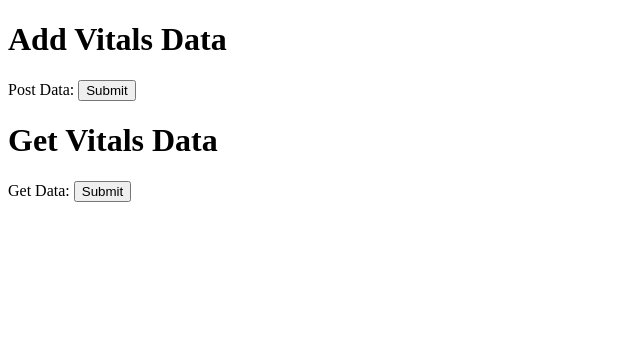
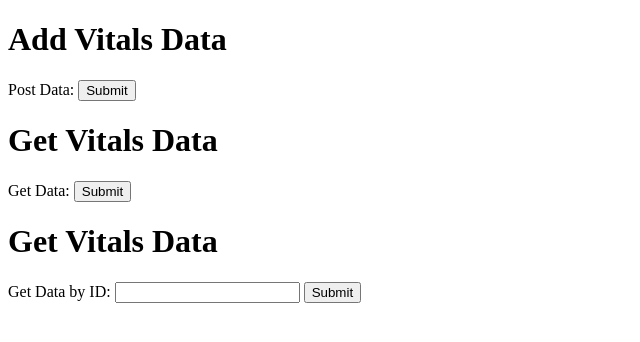
Before and after one commit to avni-g/CS361_Microservice, a Flask app: template Templates/index.html in a window 1280 px wide. Shown: the top 342 px of the page, without its empty margins (0-640 px from the left). Run offline with Flask 3, Linux system fonts and the light colour scheme; the template is opened without the code that fills it, so the values that code supplies are empty.

Commit message:
Struggling with adding Get by ID

```diff
--- a/Python_Requests_Implementation/myreq.py
+++ b/Python_Requests_Implementation/myreq.py
@@ -4,7 +4,7 @@ import json
 
 def post_values():
 
-    URL = "http://localhost:5000/vitals/datastore"
+    URL = "http://localhost:5000/api/healthdata/post"
 
     print("Input patient ID, systolic bp, diastolic bp, weight, and height.")
     print("Patient ID:")
@@ -49,7 +49,7 @@ def post_values():
 
 def get_values():
 
-    URL = "http://localhost:5000/vitals/datastore"
+    URL = "http://localhost:5000/api/healthdata"
 
     g = requests.get(url = URL)
     data = g.json()
@@ -58,7 +58,7 @@ def get_values():
     return
 
 def get_value(ID):
-    URL = f"http://localhost:5000/vitals/datastore/{ID}"
+    URL = f"http://localhost:5000/api/healthdata/{ID}"
 
     g_i = requests.get(url = URL)
     data = g_i.json()
--- a/Templates/index.html
+++ b/Templates/index.html
@@ -6,14 +6,35 @@
 </head>
 <body>
    <h1>Add Vitals Data</h1>
-   <form action="/vitals/post" >
+   <form action="/api/healthdata/post">
     <label for="Post Data">Post Data:</label>
     <input type="Submit" value="Submit">
   </form>
+
   <h1>Get Vitals Data</h1>
-  <form action="/vitals/datastore" >
+  <form action="/api/healthdata" method = "Get">
    <label for="Get Data">Get Data:</label>
    <input type="Submit" value="Submit">
+  </form>
+
+
+  <h1>Get Vitals Data</h1>
+   <form id = "GetDatabyIDForm" action="api/healthdata/" method="get">
+    <label for="GetDataByID">Get Data by ID:</label>
+    <input type = number id = "GetDataByID" name = "GetDataByID">
+    <input type="Submit" value="Submit">
  </form>
+
+ <script>
+  document.getElementById("GetDatabyIDForm").addEventListener("submit", function(event) {
+    event.preventDefault();
+    var searchQuery = document.getElementByID("GetDataByID").value;
+    var newURL = "/api/healthdata/" + encodeURIComponent(searchQuery);
+  document.getElementbyID("GetDatabyIDForm").action = newURL;
+  this.submit();
+
+  })
+ </script>
+
 </body>
 </html>
--- a/Templates/postdata.html
+++ b/Templates/postdata.html
@@ -6,7 +6,7 @@
 </head>
 <body>
    <h1>Add Vitals Data</h1>
-   <form action="/vitals/datastore" method="post">
+   <form action="/api/healthdata/post" method="post">
     <label for="patient_id">Patient ID:</label>
     <input type="text" id="patient_id" name="patient_id" required><br><br>
     <label for="sys_bp">Sys BP:</label>
--- a/app.py
+++ b/app.py
@@ -2,6 +2,7 @@ from flask import Flask, request, jsonify, render_template
 from flask_sqlalchemy import SQLAlchemy
 from flask_marshmallow import Marshmallow
 import os
+import json
 
 # To run locally, import Flask.
 
@@ -11,13 +12,9 @@ import os
 ##  curl -X GET http://localhost:5000/vitals/datastore -H "
 ##  curl -X GET http://localhost:5000/vitals/datastore/1 -H "
 
+### DB Creation
+
 app = Flask(__name__)
-
-"""
-@app.route('/', methods=['GET'])
-def get():
-    return jsonify({'msg': 'Hello World'})
-"""
 
 basedir = os.path.abspath(os.path.dirname(__file__))
 
@@ -63,16 +60,19 @@ with app.app_context():
     db.create_all()
 
 
-@app.route('/vitals/post')
+
+### Routing
+
+@app.route('/api/healthdata/post')
 def postdata():
     return render_template('postdata.html')
 
-@app.route('/vitals')
+@app.route('/')
 def index():
     return render_template('index.html')
 
 # Create a Vitals record
-@app.route('/vitals/datastore', methods=['POST'])
+@app.route('/api/healthdata/post', methods=['POST'])
 def add_vitals():
     patient_id = request.form['patient_id']
     sys_bp = request.form['sys_bp']
@@ -85,7 +85,8 @@ def add_vitals():
     db.session.add(new_vitals)
     db.session.commit()
 
-    return healthmetric_schema.jsonify(new_vitals)
+    result = healthmetric_schema.jsonify(new_vitals)
+    return result
 
 """
 with app.app_context():
@@ -97,7 +98,7 @@ with app.app_context():
 
 
 # Get all vitals
-@app.route('/vitals/datastore', methods=['GET'])
+@app.route('/api/healthdata', methods=['GET'])
 def get_vitals():
     all_vitals = HealthMetrics.query.all()
     result = healthmetrics_schema.dump(all_vitals)
@@ -109,7 +110,7 @@ def get_vitals():
 
 
 # Get single Vitals record
-@app.route('/vitals/datastore/<id>', methods=['GET'])
+@app.route('/api/healthdata/<id>', methods=['GET'])
 def get_vitals_record(id):
     vitals_record = HealthMetrics.query.get(id)
     return healthmetric_schema.jsonify(vitals_record)
```
Also changed, not shown: db.sqlite.
